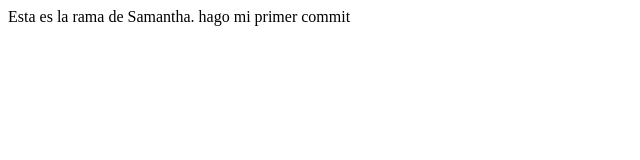
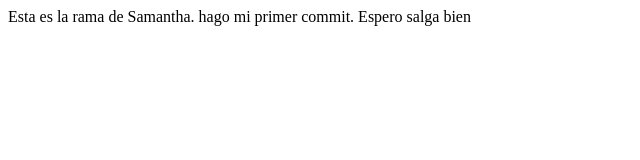
Before and after one commit to MilenaTrujillo2022/Repositorio-Provisional, a plain HTML site: page index.html in a window 1280 px wide. Shown: the whole page, without its empty margins (0-640 px from the left). Drawn offline with Linux system fonts and the light colour scheme.

Commit message:
Para aprobacion Zharick

```diff
--- a/index.html
+++ b/index.html
@@ -7,6 +7,6 @@
     <title>Document</title>
 </head>
 <body>
-    Esta es la rama de Samantha. hago mi primer commit
+    Esta es la rama de Samantha. hago mi primer commit. Espero salga bien
 </body>
 </html>
```
Also changed, not shown: Pruebas.txt, readme.txt.
